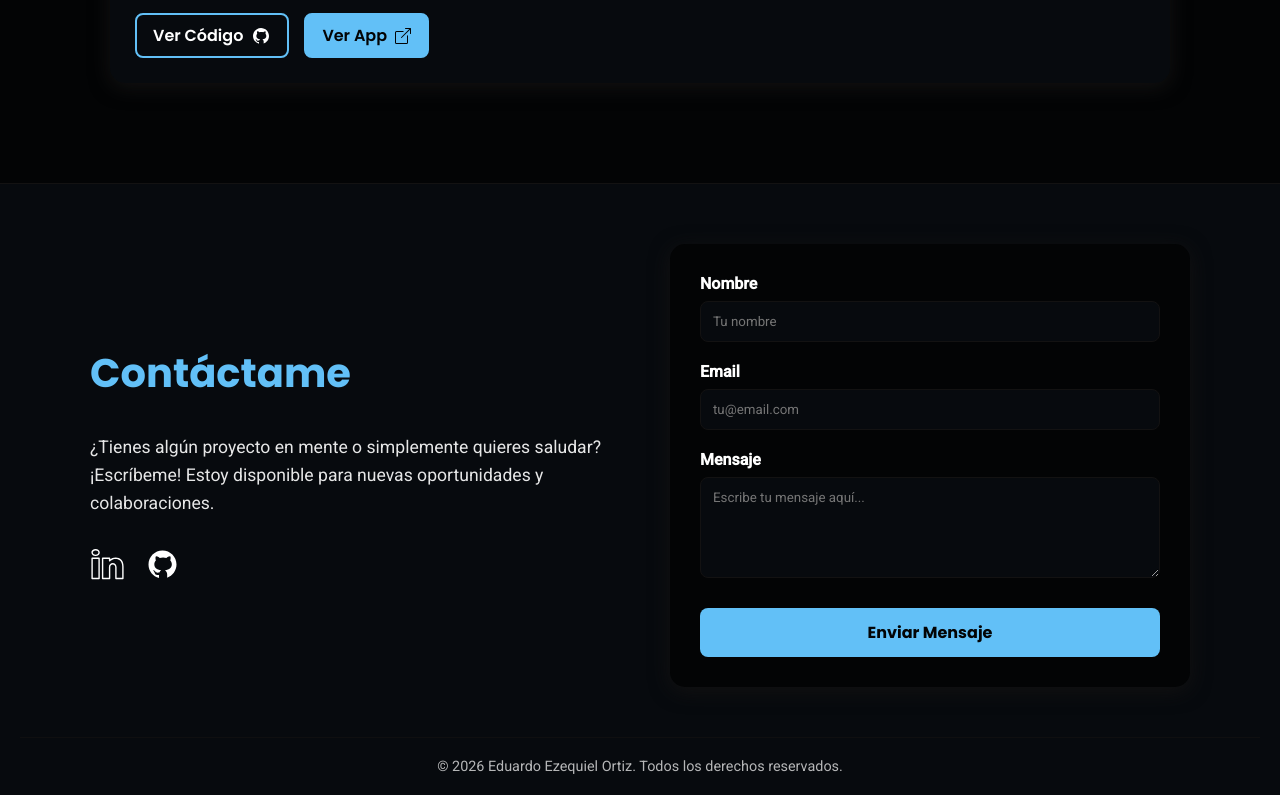
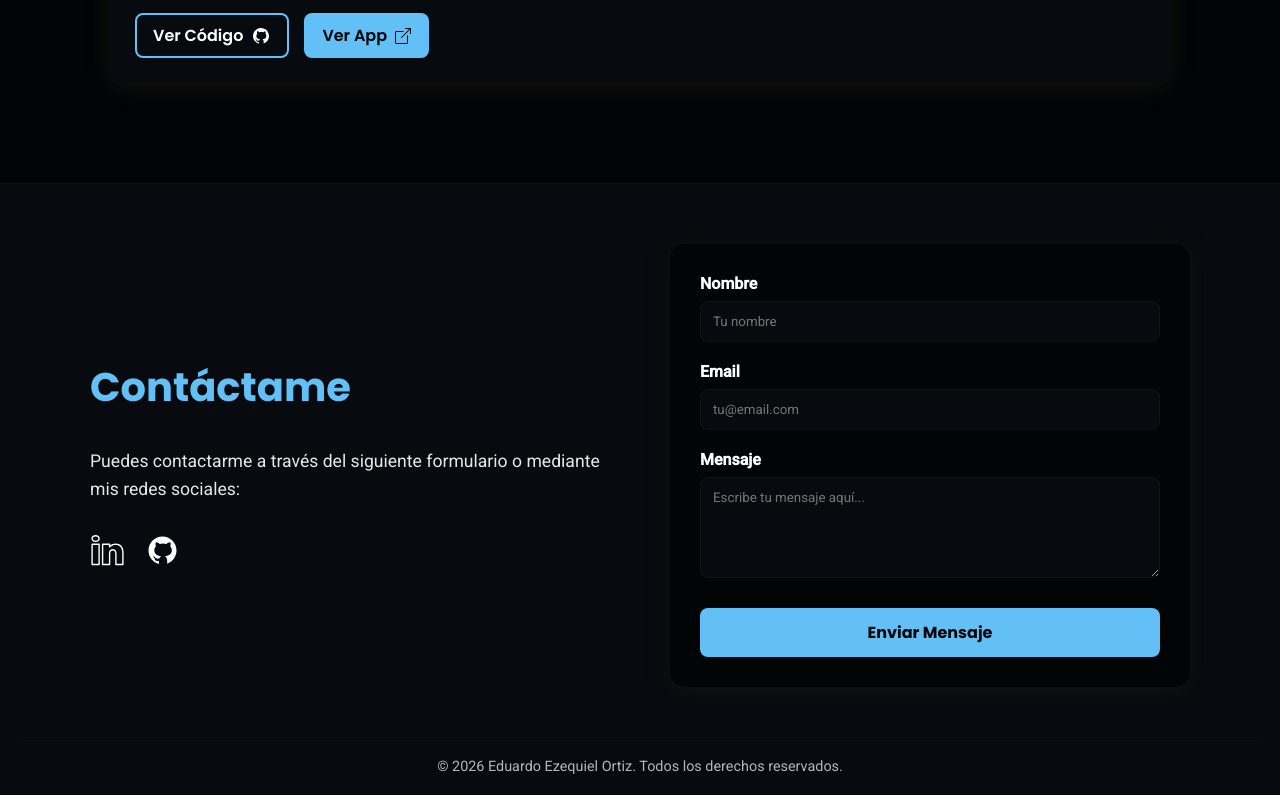
Before and after one commit to Ezequiel-247/Portfolio, a React (Vite) app: page / in a window 1280 px wide. Shown: the part 1334-2129 px from the top of the page. Built offline with nearby package versions, Linux system fonts and the light colour scheme.

Commit message:
Corrección de descripcion de contacto

```diff
--- a/src/components/Contactame.jsx
+++ b/src/components/Contactame.jsx
@@ -9,8 +9,7 @@ const Contactame = () =>{
                 <div className="contacto-info">
                     <h2 className='contactame-titulo'>Contáctame</h2>
                     <p className="contacto-texto">
-                        ¿Tienes algún proyecto en mente o simplemente quieres saludar?
-                        ¡Escríbeme! Estoy disponible para nuevas oportunidades y colaboraciones.
+                        Puedes contactarme a través del siguiente formulario o mediante mis redes sociales:
                     </p>
                     <div className="redes-sociales-contacto">
                         <a href="https://www.linkedin.com/in/eduardo-ezequiel-ortiz-7815a526b" target="_blank" rel="noopener noreferrer">
```
